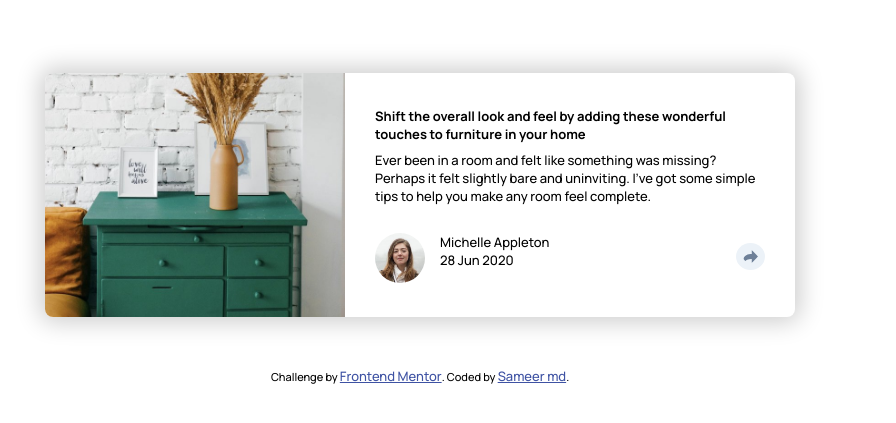
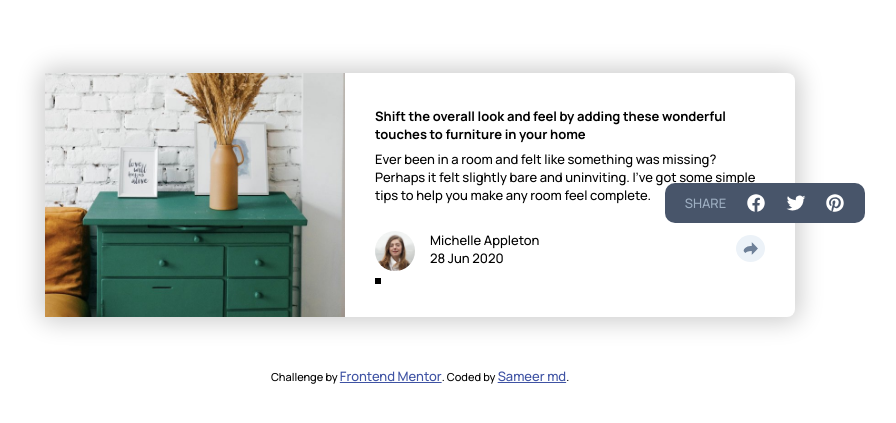
Before and after one commit to Sameermd16/Article-preview-component-HTML-CSS-JAVASCRIPT, a plain HTML site: page index.html in a window 1280 px wide. Shown: the part 171-594 px from the top of the page, without its empty margins (220-1116 px from the left). Drawn offline with nearby package versions, Linux system fonts and the light colour scheme.

Commit message:
social media

```diff
--- a/index.html
+++ b/index.html
@@ -10,7 +10,7 @@
 <body>
 
 <main class="grid-container">
-  <div class="image_div">
+  <div class="image_div" >
     <img src="images/drawers.jpg" alt="" width="100%" height="100%">
   </div>
   <article class="text_div">
@@ -33,7 +33,17 @@
         <img src="images/icon-share.svg" alt="">
       </div>
     </div>
+    <div class="socials_share">
 
+        <span>SHARE</span>
+        <ion-icon name="logo-facebook" class="social_icon"></ion-icon>
+        <ion-icon name="logo-twitter" class="social_icon"></ion-icon>
+        <ion-icon name="logo-pinterest" class="social_icon"></ion-icon>
+
+    </div>
+    <div class="triangle">
+
+    </div>
   </article>
 </main>
 
@@ -62,5 +72,8 @@
     Challenge by <a href="https://www.frontendmentor.io?ref=challenge" target="_blank">Frontend Mentor</a>.
     Coded by <a href="https://github.com/Sameermd16" target="_blank">Sameer md</a>.
   </div>
+
+<script type="module" src="https://unpkg.com/ionicons@5.5.2/dist/ionicons/ionicons.esm.js"></script>
+<script nomodule src="https://unpkg.com/ionicons@5.5.2/dist/ionicons/ionicons.js"></script>
 </body>
 </html>
--- a/style.css
+++ b/style.css
@@ -34,10 +34,10 @@ body{
     max-width: 750px;
     box-shadow: 0px 0px 25px 5px rgba(0, 0, 0, 0.2);
     border-radius: 8px;
-    overflow: hidden;
 }
+
 .bottom_flex .pic_div img{
-    width: 50px;
+    width: 40px;
     border-radius: 50%;
 }
 .bottom_flex{
@@ -55,6 +55,8 @@ body{
     flex-direction: column;
     justify-content: space-around;
     padding: 30px;
+    position: relative;
+    z-index: 1;
 }
 .arrow img{
     padding: 7px;
@@ -62,6 +64,32 @@ body{
     background-color: var(--Light-Grayish-Blue);
     cursor: pointer;
 }
+.socials_share{
+    width: 200px;
+    height: 40px;
+    background-color: var(--Very-Dark-Grayish-Blue);
+    border-radius: 10px;
+    position: absolute;
+    left: 320px;
+    top: 110px;
+    z-index: 99;
+    display: flex;
+    align-items: center;
+    justify-content: space-evenly;
+}
+.socials_share span{
+    color: var(--Grayish-Blue);
+}
+.social_icon{
+    width: 20px;
+    height: 20px;
+    color: white;
+}
+.triangle{
+    width: 0;
+    height: 0;
+    border: 3px solid black;
+}
 @media only screen and (max-width: 768px){
     .grid-container{
         grid-template-columns: 300px;
```
